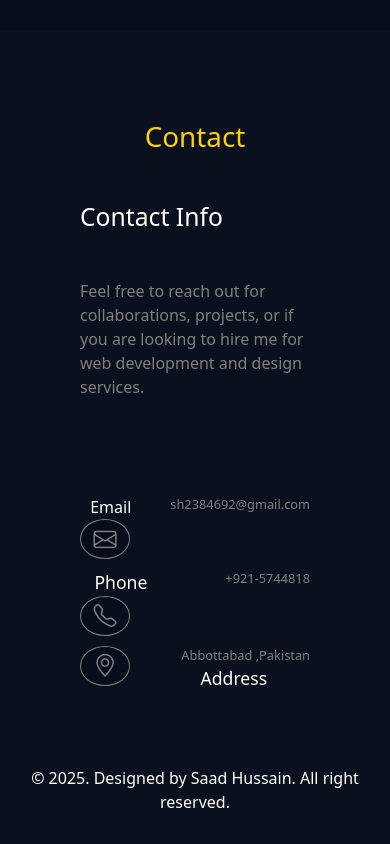
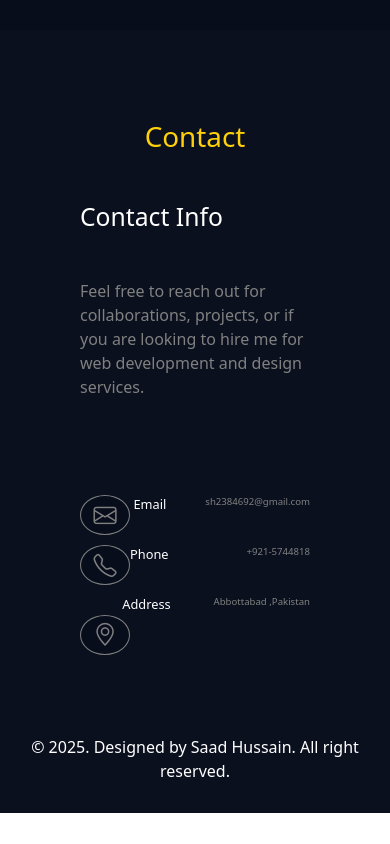
Before and after one commit to saad1784/Portfolio, a plain HTML site: page index.html in a window 390 px wide. Shown: the part 5368-6212 px from the top of the page. After the commit the page ends 6181 px from the top, so only its background shows below. Drawn offline with nearby package versions, Linux system fonts and the light colour scheme.

Commit message:
Update index.html

```diff
--- a/index.html
+++ b/index.html
@@ -139,8 +139,15 @@ float:right;
   padding-right:11vw;
   font-size:1.1rem;
 }@media(max-width:756px){
-  #pannn{
+    #pannn{
     padding-right:20vw;
+    font-size:0.8rem;
+  }#pannnn{
+    font-size:0.8rem;
+  }#pan{
+    font-size:0.8rem;
+  }#pann{
+    font-size:0.6rem;
   }
 }#hhh{
   font-size:0.6rem;
```
